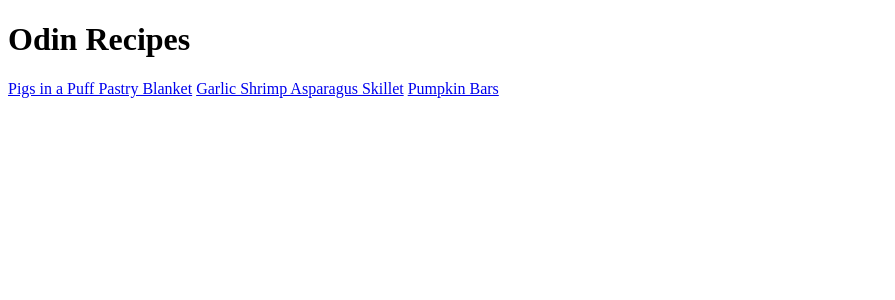
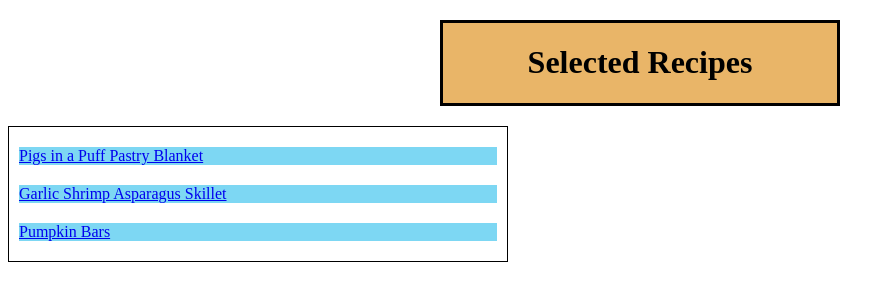
Before and after one commit to RyanandTay/odin-recipes, a plain HTML site: page index.html in a window 1280 px wide. Shown: the whole page, without its empty margins (0-895 px from the left). Drawn offline with Linux system fonts and the light colour scheme.

Commit message:
Style headers for index.html and pigs recipe
- Add header formatting to index.html
- Add header formatting to pigs in blanket recipe
- Change anchors in index.html to display: block

```diff
--- a/index.html
+++ b/index.html
@@ -3,11 +3,16 @@
     <head>
         <meta charset="UTF-8">
         <title>Fantastic Recipes!</title>
+        <link rel="stylesheet" href="styles.css">
     </head>
     <body>
-       <h1>Odin Recipes</h1>
-       <a href="recipes/pigs-in-puff.html">Pigs in a Puff Pastry Blanket</a>
-       <a href="recipes/garlic-shrimp.html">Garlic Shrimp Asparagus Skillet</a>
-       <a href="recipes/pumpkin-bars.html">Pumpkin Bars</a>
+        <div class="title title-text">
+            <h1>Selected Recipes</h1>
+        </div>
+        <div class="link-container">
+            <div class="link-individual"><a href="recipes/pigs-in-puff.html">Pigs in a Puff Pastry Blanket</a></div>
+            <div class="link-individual"><a href="recipes/garlic-shrimp.html">Garlic Shrimp Asparagus Skillet</a></div>
+            <div class="link-individual"><a href="recipes/pumpkin-bars.html">Pumpkin Bars</a></div>
+        </div>
     </body>
 </html>
--- /dev/null
+++ b/styles.css
@@ -0,0 +1,37 @@
+/* Universal box-sizing */
+*,
+*::before,
+*::after {
+  box-sizing: border-box;
+}
+
+/* Define formats of index page links */
+.link-container {
+    width:500px;
+    border: 1px solid black;
+
+}
+
+.link-individual {
+    margin: 20px 10px;
+    background-color: rgb(125, 215, 243);
+}
+
+/* Define format of main titles on each page */
+.title.title-text {
+    border: 3px solid black;
+    background-color:rgb(233, 181, 104);
+    width:400px
+}
+
+/* Format that applies for all titles */
+.title-text {
+    width: 400px;
+    margin: 20px auto 20px;
+    text-align: center;
+}
+
+.title-text-container {
+    padding: 20px, 0;
+    background-color: rgb(125, 215, 243);
+}
```
Also changed, not shown: recipes/pumpkin-bars.html (+16 -4 lines).
